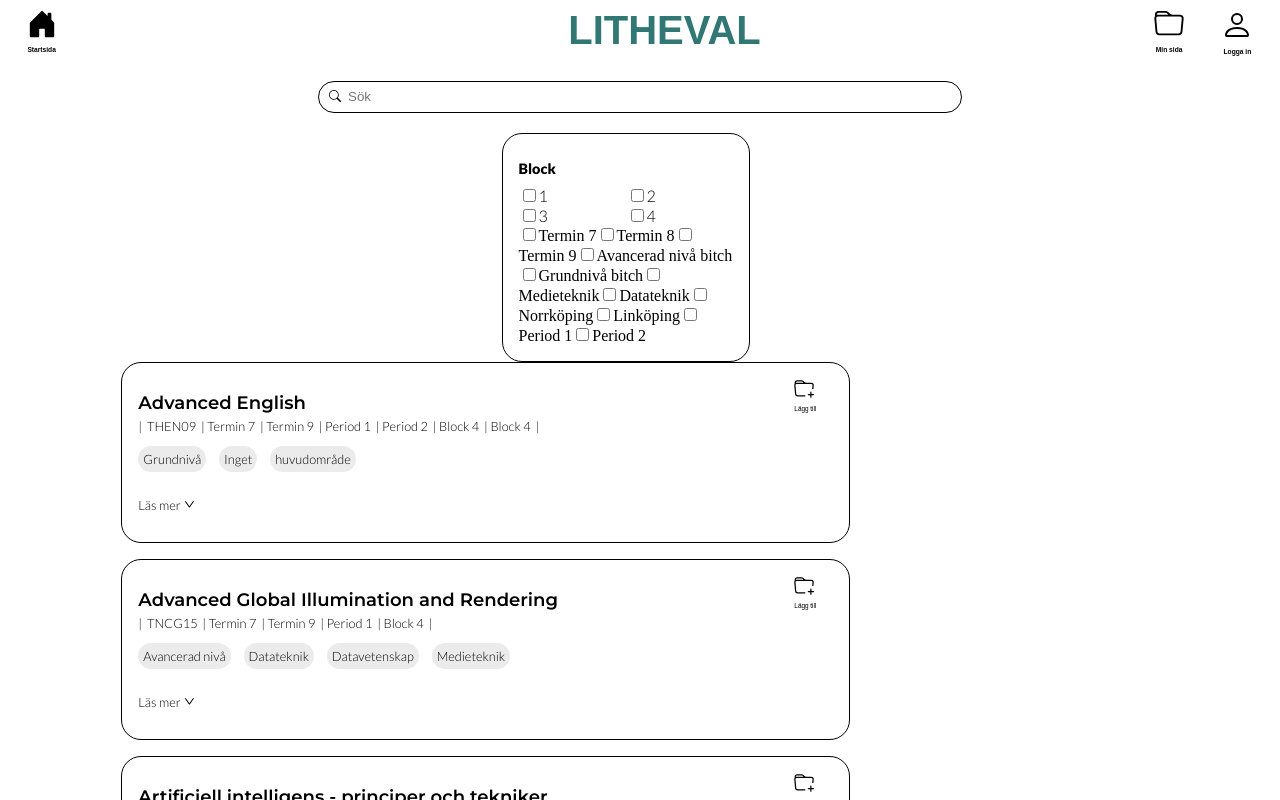
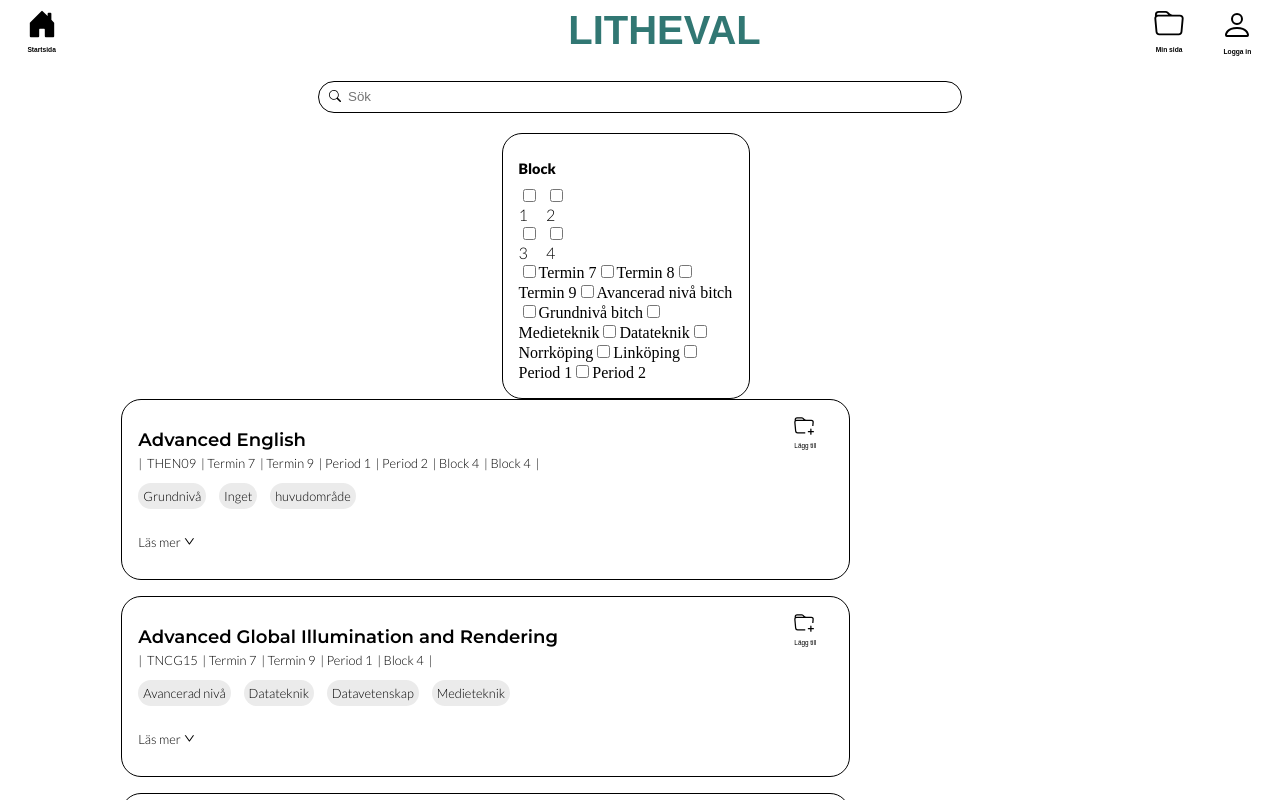
Before and after one commit to jronnefalk/lithe_val, a React (Create React App) app: page / in a window 1280 px wide. Shown: the top 800 px of the page. Built offline with nearby package versions, Linux system fonts and the light colour scheme; no server answers; a web font is replaced by a local one.

Commit message:
ändringar

```diff
--- a/package.json
+++ b/package.json
@@ -14,6 +14,7 @@
     "react-dropdown": "^1.11.0",
     "react-icons": "^4.8.0",
     "react-scripts": "5.0.1",
+    "styled-components": "^5.3.9",
     "uuid": "^9.0.0",
     "uuidv4": "^6.2.13",
     "web-vitals": "^2.1.4"
--- a/src/design/filter.css
+++ b/src/design/filter.css
@@ -9,11 +9,21 @@
 
 .filter-section.blocks {
     font-family: 'Lato', sans-serif;
-    grid-template-columns: 1fr 1fr; /* two columns */
-    grid-template-rows: auto auto; /* two rows */
-    row-gap: 1px;
-    column-gap: 1px;
+    grid-template-columns: 1fr 1fr;
+    grid-template-rows: auto auto;
     display: grid;
+    margin-right: 10rem;
+
+}
+
+.filter-section.blocks label:nth-child(3) {
+    grid-row: 2 / span 1;
+
+}
+
+.filter-section.blocks label:nth-child(1) {
+    grid-row: 1 / span 1;
+
 
 }
 
@@ -22,26 +32,3 @@
     font-size: 0.9rem;
     font-weight: 900;
 }
-/**
-.blocks:nth-child(1) {
-    grid-row: 2;
-    grid-column: 1;
-}
-
-.blocks:nth-child(2) {
-    grid-row: 1;
-    grid-column: 1;
-}
-
-.blocks:nth-child(3) {
-    grid-row: 1;
-    grid-column: 2;
-}
-
-.blocks:nth-child(4) {
-    grid-row: 2;
-    grid-column: 2;
-}
-
-
-**/
--- a/src/pages/Start.js
+++ b/src/pages/Start.js
@@ -17,6 +17,9 @@ import "../design/filter.css";
 import "../design/kurser.css";
 import "../design/sök.css";
 
+//Styles
+//import { Text } from "./components/styles/Text.styled";
+
 import Filters from "../components/Filters";
 
 export function Start() {
@@ -32,6 +35,7 @@ export function Start() {
         <span className="sök_ikon">
           <BsSearch size={12} />
         </span>
+
         <input
           className="sök_text"
           type="text"
```
Also changed, not shown: src/components/styles/Text.styled.js (added, +7 -0 lines), 1 other file (tests, documents, lock files or other folders).
